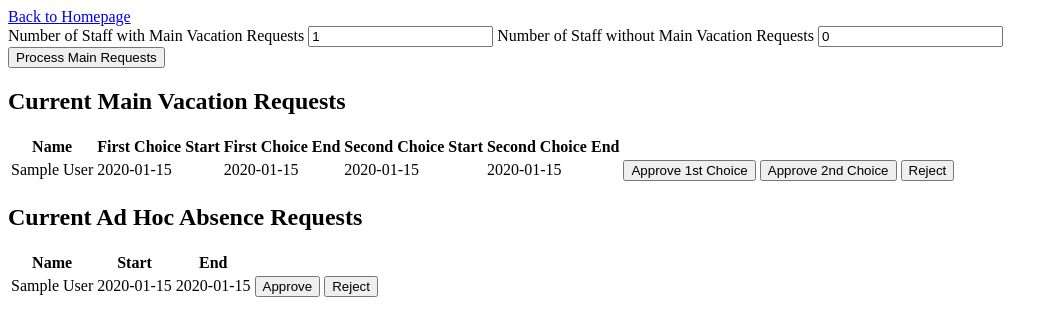
After one commit to jasongilbertuk/project, a PHP site: page /administerVacation.php in a window 1280 px wide. The commit adds this page. Shown: the top 336 px of the page, without its empty margins (0-1058 px from the left). Run offline with PHP 8.4, Linux system fonts and the light colour scheme; tables that the repository leaves empty hold one stand-in row (values such as "Sample post").

Commit message:
Added adminVacations

```diff
--- a/AbsenceTypeTable.php
+++ b/AbsenceTypeTable.php
@@ -11,6 +11,8 @@ define("ABS_TYPE_ID", "absenceTypeID");
 define("ABS_TYPE_NAME", "absenceTypeName");
 define("ABS_TYPE_USES_LEAVE", "usesAnnualLeave");
 define("ABS_TYPE_CAN_BE_DENIED", "canBeDenied");
+
+define("ANNUAL_LEAVE", "Annual leave");
 
 /* --------------------------------------------------------------------------------------
  * Function CreateAbsenceTypeTable
@@ -29,7 +31,18 @@ function CreateAbsenceTypeTable() {
          `canBeDenied` TINYINT(1) NOT NULL,
          PRIMARY KEY (`absenceTypeID`));";
 
-    return performSQL($sql);
+    $success = performSQL($sql);
+
+    if ($success)
+    {
+        //Check to see if the table is empty
+        if (GetAbsenceTypeCount() == 0)
+        {
+            //Table is empty. Create some default absence types.
+            CreateAbsenceType(ANNUAL_LEAVE,TRUE,TRUE);
+        }
+
+    }
 }
 
 /* --------------------------------------------------------------------------------------
@@ -328,4 +341,28 @@ function DeleteAbsenceType($ID) {
     return $result;
 }
 
+
+/* --------------------------------------------------------------------------------------
+ * Function GetAbsenceTypeCount
+ *
+ * This function gets a count of absence type records in the table.
+ *
+ * @return (int) count of rows in the table
+ * ------------------------------------------------------------------------------------- */
+
+function GetAbsenceTypeCount()
+{
+    $conn = $GLOBALS["connection"];
+
+    $sql = "SELECT COUNT(*) FROM ".ABSENCE_TYPE_TABLE;
+
+    $result = mysqli_query($conn, $sql);
+    if (!$result) {
+        printCallstackAndDie();
+    }
+    $count = mysqli_num_rows($result);
+
+   return $count;
+}
+
 ?>
--- a/ApprovedAbsenceBookingTable.php
+++ b/ApprovedAbsenceBookingTable.php
@@ -115,6 +115,26 @@ function CreateApprovedAbsenceBooking($employeeID, $absenceStartDate, $absenceEn
             error_log("Failed to create Approved Absence Booking.");
             $booking = NULL;
         }
+
+        // Set timezone
+        date_default_timezone_set('UTC');
+
+        // Start date
+        $date = $absenceStartDate;
+        // End date
+
+        while (strtotime($date) <= strtotime($absenceEndDate)) {
+            $filter[DATE_TABLE_DATE] = $date;
+            $dateRecord = RetrieveDates($filter);
+            if (count($dateRecord) == 1)
+            {
+                $result = CreateApprovedAbsenceBookingDate($dateRecord[0][DATE_TABLE_DATE_ID],
+                                                            $booking[APPR_ABS_BOOKING_ID]);
+            }
+
+            $date = date ("Y-m-d", strtotime("+1 day", strtotime($date)));
+        }
+
     }
 
     return $booking;
--- a/EmployeeTable.php
+++ b/EmployeeTable.php
@@ -427,4 +427,39 @@ function DeleteEmployee($ID) {
     return $result;
 }
 
+
+/* --------------------------------------------------------------------------------------
+ * Function GetEmployeeCount
+ *
+ * This function gets a count of employee records which match a given filter.
+ *
+ * $filter(array) array of key value pairs representing the fields of the record
+ *                that should be filtered into the count.
+ *
+ * @return (int) count of rows that match this filter.
+ * ------------------------------------------------------------------------------------- */
+
+function GetEmployeeCount(&$totalEmployees,&$employeesWithNoMainVacation)
+{
+    $conn = $GLOBALS["connection"];
+
+    $sql = "SELECT COUNT(*) FROM ".EMPLOYEE_TABLE;
+
+    $result = mysqli_query($conn, $sql);
+    if (!$result) {
+        printCallstackAndDie();
+    }
+    $data = mysqli_fetch_array($result);
+    $totalEmployees = $data[0];
+
+
+    $sql = "SELECT COUNT(*) FROM ".EMPLOYEE_TABLE." WHERE mainVacationRequestID IS NULL";
+
+    $result = mysqli_query($conn, $sql);
+    if (!$result) {
+        printCallstackAndDie();
+    }
+    $data = mysqli_fetch_array($result);
+    $employeesWithNoMainVacation = $data[0];
+}
 ?>
--- a/MainVacationRequestTable.php
+++ b/MainVacationRequestTable.php
@@ -393,4 +393,10 @@ function DeleteMainVacationRequest($ID) {
     }
     return $result;
 }
+
+
+
+
+
+
 ?>
--- a/adminEmployeeTable.php
+++ b/adminEmployeeTable.php
@@ -102,6 +102,7 @@ if (isset($_POST["delete"]))
                         <th>Date Joined</th>
                         <th>Annual Leave Entitlement</th>
                         <th>Company Role</th>
+                        <th>Main Vacation Request ID</th>
                         <th>Amend</th>
                         <th>Delete</th>
                     </tr>
@@ -121,6 +122,7 @@ if (isset($_POST["delete"]))
                             <td><?php echo $employee[EMP_DATEJOINED]; ?></td>
                             <td><?php echo $employee[EMP_LEAVE_ENTITLEMENT]; ?></td>
                             <td><?php echo $role[COMP_ROLE_NAME]; ?></td>
+                            <td><?php echo $employee[EMP_MAIN_VACATION_REQ_ID];?></td>
                             <td> <button type="submit" name="amend"  value="<?php echo $employee[EMP_ID]; ?>">Amend</button></td>
                             <td> <button type="submit" name="delete"  value="<?php echo $employee[EMP_ID]; ?>">Delete</button></td>
                         </tr>
--- /dev/null
+++ b/administerVacation.php
@@ -0,0 +1,194 @@
+<?php
+include 'databasefunctions.php';
+
+$totalEmployees = 0;
+$employeesWithNoMainVacation = 0;
+$result = GetEmployeeCount($totalEmployees,$employeesWithNoMainVacation);
+
+if (isset($_POST["submit"]))
+{
+}
+
+if (isset($_POST["approve1st"])) {
+    $ID = $_POST["approve1st"];
+
+    $request  = RetrieveMainVacationRequestByID($ID);
+    $startDate = $request[MAIN_VACATION_1ST_START];
+    $endDate   = $request[MAIN_VACATION_1ST_END];
+    $filter[ABS_TYPE_NAME] = ANNUAL_LEAVE;
+    $absenceTypes = RetrieveAbsenceTypes($filter);
+
+    if (count($absenceTypes) <> 1)
+    {
+        echo "ERROR";
+    }
+    $absenceType = $absenceTypes[0];
+
+    $success = CreateApprovedAbsenceBooking($request[MAIN_VACATION_EMP_ID],
+                                            $startDate,
+                                            $endDate,
+                                            $absenceType[ABS_TYPE_ID]);
+
+    if ($success)
+    {
+        DeleteMainVacationRequest($ID);
+    }
+
+}
+
+if (isset($_POST["approve2nd"])) {
+    $ID = $_POST["approve2nd"];
+
+    $request  = RetrieveMainVacationRequestByID($ID);
+    $startDate = $request[MAIN_VACATION_2ND_START];
+    $endDate   = $request[MAIN_VACATION_2ND_END];
+    $filter[ABS_TYPE_NAME] = ANNUAL_LEAVE;
+    $absenceTypes = RetrieveAbsenceTypes($filter);
+
+    if (count($absenceTypes) <> 1)
+    {
+        echo "ERROR";
+    }
+    $absenceType = $absenceTypes[0];
+
+    $success = CreateApprovedAbsenceBooking($request[MAIN_VACATION_EMP_ID],
+                                            $startDate,
+                                            $endDate,
+                                            $absenceType[ABS_TYPE_ID]);
+
+    if ($success)
+    {
+        DeleteMainVacationRequest($ID);
+    }
+
+}
+
+if (isset($_POST["reject"]))
+{
+    $ID = $_POST["reject"];
+    DeleteMainVacationRequest($ID);
+
+}
+
+
+if (isset($_POST["approveadhoc"])) {
+    $ID = $_POST["approveadhoc"];
+
+    $request  = RetrieveAdHocAbsenceRequestByID($ID);
+    $startDate = $request[AD_HOC_START];
+    $endDate   = $request[AD_HOC_END];
+    $absenceTypeID = $request[AD_HOC_ABSENCE_TYPE_ID];
+
+    $success = CreateApprovedAbsenceBooking($request[AD_HOC_EMP_ID],
+                                            $startDate,
+                                            $endDate,
+                                            $absenceTypeID);
+
+    if ($success)
+    {
+        DeleteAdHocAbsenceRequest($ID);
+    }
+
+}
+
+if (isset($_POST["rejectadhoc"]))
+{
+    $ID = $_POST["reject"];
+    DeleteAdHocAbsenceRequest($ID);
+
+}
+
+
+?>
+
+<!DOCTYPE html>
+<html>
+    <head>
+        <meta charset="UTF-8">
+        <title>Current Main Vacation Requests</title>
+    </head>
+
+    <body>
+            <a href="index.php">Back to Homepage</a>
+
+        <form method="post">
+            <label for="StaffWithRequest">Number of Staff with Main Vacation Requests</label>
+            <input type="text" name="withcount" id="withcount" readonly value="<?php echo $totalEmployees;?>"/>
+            <label for="StaffWithoutRequest">Number of Staff without Main Vacation Requests</label>
+            <input type="text" name="withoutcount" id="withcount" readonly value="<?php echo $employeesWithNoMainVacation;?>"/>
+            <br />
+
+            <input type="submit" name="submit" id="submit" value="Process Main Requests"/>
+        </form>
+
+         <div id="table">
+             <H2>Current Main Vacation Requests</H2>
+            <form method="post">
+            <table>
+                <thead>
+                    <tr>
+                        <th>Name</th>
+                        <th>First Choice Start</th>
+                        <th>First Choice End</th>
+                        <th>Second Choice Start</th>
+                        <th>Second Choice End</th>
+                    </tr>
+                </thead>
+                <tbody>
+                    <?php
+                    $requests = RetrieveMainVacationRequests();
+                    if ($requests <> NULL)
+                    {
+                        foreach ($requests as $request) {
+                            $employee = RetrieveEmployeeByID($request[MAIN_VACATION_EMP_ID]);
+                            ?>
+                        <tr>
+                            <td><?php echo $employee[EMP_NAME]; ?></td>
+                            <td><?php echo $request[MAIN_VACATION_1ST_START]; ?></td>
+                            <td><?php echo $request[MAIN_VACATION_1ST_END]; ?></td>
+                            <td><?php echo $request[MAIN_VACATION_2ND_START]; ?></td>
+                            <td><?php echo $request[MAIN_VACATION_2ND_END]; ?></td>
+                            <td> <button type="submit" name="approve1st"  value="<?php echo $request[MAIN_VACATION_REQ_ID]; ?>">Approve 1st Choice</button></td>
+                            <td> <button type="submit" name="approve2nd"  value="<?php echo $request[MAIN_VACATION_REQ_ID]; ?>">Approve 2nd Choice</button></td>
+                            <td> <button type="submit" name="reject"  value="<?php echo $request[MAIN_VACATION_REQ_ID]; ?>">Reject</button></td>
+                        </tr>
+                        <?php }} ?>
+                </tbody>
+            </table>
+            </form>
+        </div>
+
+         <div id="table">
+             <H2>Current Ad Hoc Absence Requests </H2>
+            <form method="post">
+            <table>
+                <thead>
+                    <tr>
+                        <th>Name</th>
+                        <th>Start</th>
+                        <th>End</th>
+                    </tr>
+                </thead>
+                <tbody>
+                    <?php
+                    $requests = RetrieveAdHocAbsenceRequests();
+                    if ($requests <> NULL)
+                    {
+                        foreach ($requests as $request) {
+                            $employee = RetrieveEmployeeByID($request[AD_HOC_EMP_ID]);
+                            ?>
+                        <tr>
+                            <td><?php echo $employee[EMP_NAME]; ?></td>
+                            <td><?php echo $request[AD_HOC_START]; ?></td>
+                            <td><?php echo $request[AD_HOC_END]; ?></td>
+                            <td> <button type="submit" name="approveadhoc"  value="<?php echo $request[AD_HOC_REQ_ID]; ?>">Approve</button></td>
+                            <td> <button type="submit" name="rejectadhoc"  value="<?php echo $request[AD_HOC_REQ_ID]; ?>">Reject</button></td>
+                        </tr>
+                        <?php }} ?>
+                </tbody>
+            </table>
+            </form>
+        </div>
+
+    </body>
+</html>
--- a/index.php
+++ b/index.php
@@ -25,6 +25,11 @@
         <br/>
         <a href="adminPublicHolidays.php">Admin Public Holidays</a>
         <br/>
+        <br/>
+        <br/>
+        <br/>
+        <br/>
+        <a href="administerVacation.php">Admin Vacation</a>
 
     </body>
 </html>
```
Also changed, not shown: editApprovedAbsenceBooking.php (+3 -6 lines).
